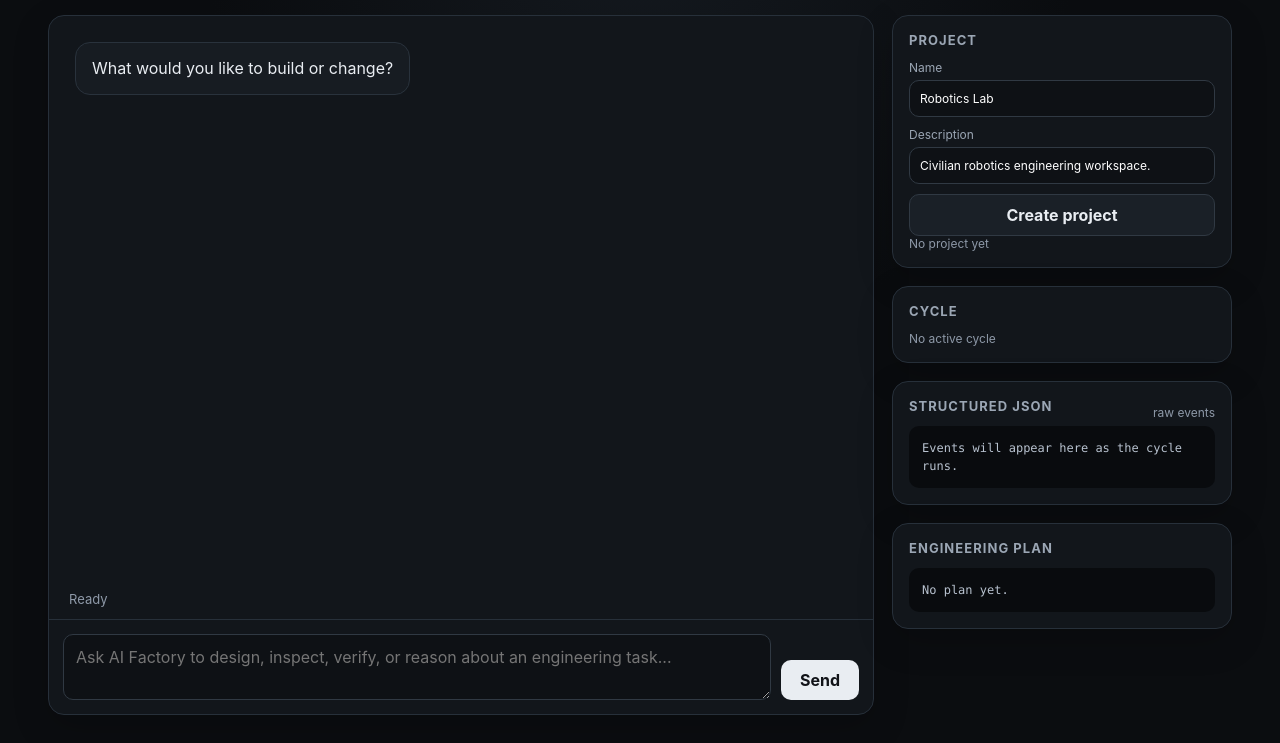
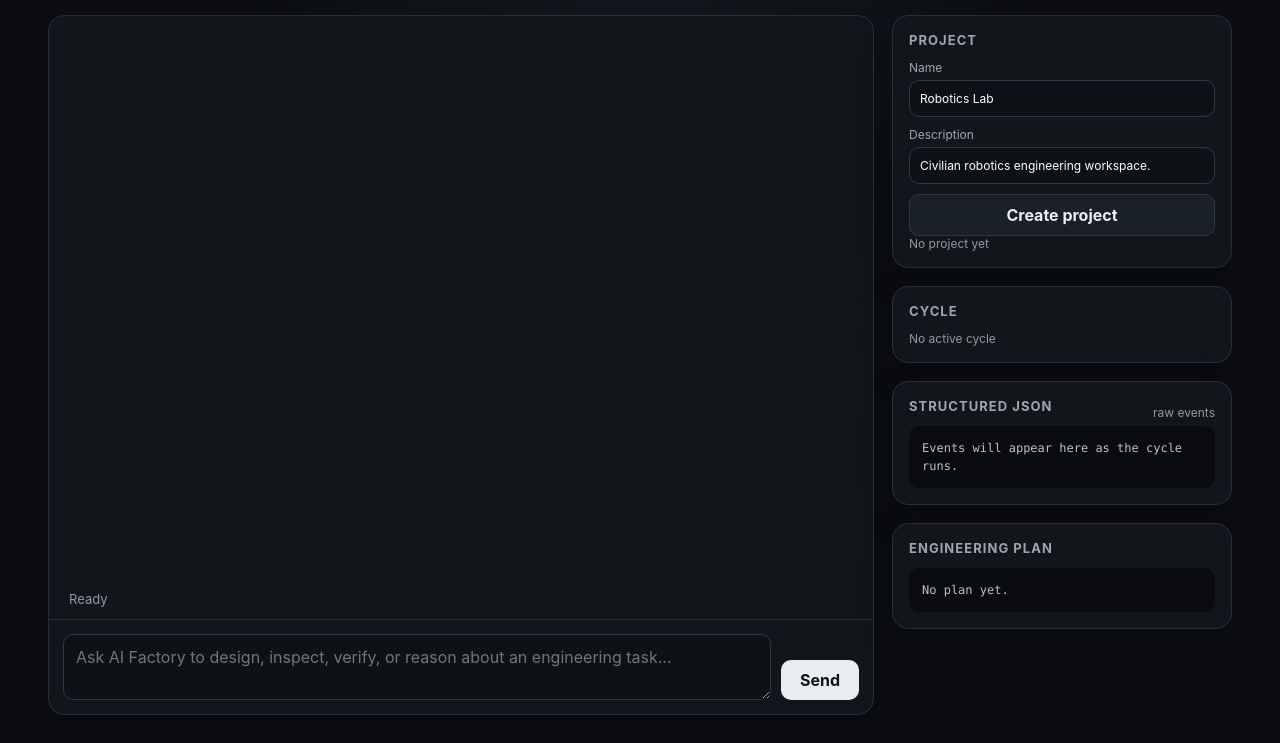
Before and after one commit to freddieley/ai-factory, a website: page public/index.html in a window 1280 px wide. Shown: the part 79-822 px from the top of the page. Drawn offline with Linux system fonts and the light colour scheme; no server answers.

Commit message:
fix: remove hardcoded assistant greeting from console

```diff
--- a/public/index.html
+++ b/public/index.html
@@ -18,9 +18,7 @@
     </header>
     <div class="workspace">
       <section class="card conversation-card">
-        <div id="messages" class="messages" aria-live="polite">
-          <div class="message assistant"><div class="bubble">What would you like to build or change?</div></div>
-        </div>
+        <div id="messages" class="messages" aria-live="polite"></div>
         <div id="status" class="status">Ready</div>
         <form id="composer" class="composer">
           <textarea id="prompt" rows="2" placeholder="Ask AI Factory to design, inspect, verify, or reason about an engineering task..." autocomplete="off"></textarea>
```
